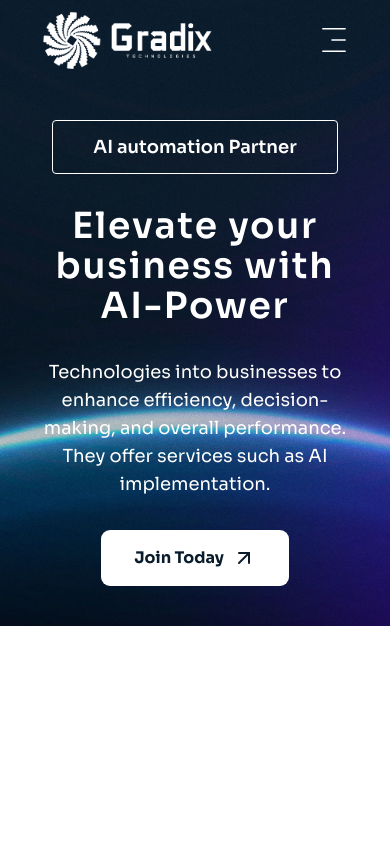
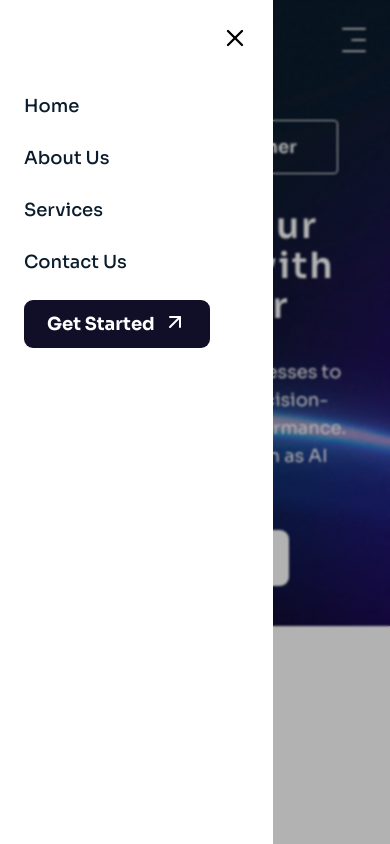
Before and after one commit to Gradix-Tech/gradix-technologies-website, a React (Vite) app: page / in a window 390 px wide. Both pictures are taken after a click on the icon 334 px from the left and 40 px from the top of the page. Built offline with nearby package versions, Linux system fonts and the light colour scheme.

Commit message:
Mobile Response Navbar Added

```diff
--- a/src/Pages/Routes/NavBar.tsx
+++ b/src/Pages/Routes/NavBar.tsx
@@ -1,44 +1,148 @@
-import React, { useInsertionEffect, useState } from 'react';
-import { useNavigate } from 'react-router-dom';
-import Logo from "../../assets/Images/GRADIX_WHITE.png"
-import LogoColor from "../../assets/Images/GRADIX_COLOR.png"
-import { CiMenuFries } from 'react-icons/ci';
-import { ArrowUpRight } from 'lucide-react';
+import React, { useEffect, useState } from "react";
+import { useNavigate } from "react-router-dom";
+import Logo from "../../assets/Images/GRADIX_WHITE.png";
+import LogoColor from "../../assets/Images/GRADIX_COLOR.png";
+import { CiMenuFries } from "react-icons/ci";
+import { ArrowUpRight, X } from "lucide-react";
 
 const NavBar: React.FC = () => {
-
     const navigate = useNavigate();
 
     const [scrolled, setScrolled] = useState(false);
+    const [menuOpen, setMenuOpen] = useState(false);
 
-    useInsertionEffect(() => {
+    useEffect(() => {
         const handleScroll = () => {
-            setScrolled(window.scrollY > 50); // change after 50px
+            setScrolled(window.scrollY > 50);
         };
 
         window.addEventListener("scroll", handleScroll);
         return () => window.removeEventListener("scroll", handleScroll);
     }, []);
 
+    // 🔥 Stop background scroll when menu open
+    useEffect(() => {
+        if (menuOpen) {
+            document.body.style.overflow = "hidden";
+        } else {
+            document.body.style.overflow = "auto";
+        }
+
+        return () => {
+            document.body.style.overflow = "auto";
+        };
+    }, [menuOpen]);
+
+    const handleNavigate = (path: string) => {
+        navigate(path);
+        setMenuOpen(false);
+    };
+
     return (
-        <div className={`w-10/10 fixed ${scrolled && 'shadow-lg'} top-0 left-0 z-50`}>
-            <nav className={`w-10/10 h-20 flex justify-between items-center px-10 ${scrolled ? 'bg-white' : 'bg-transparent'}`}>
-                <img className='h-16 cursor-pointer' onClick={() => {
-                    navigate("/")
-                }} src={scrolled ? LogoColor : Logo} alt="Logo" />
-                <div className={`h-20 justify-center items-center gap-5 hidden lg:flex ${scrolled ? 'text-[#0a1c2c]' : 'text-white'}`}>
-                    <div className='cursor-pointer'>Home</div>
-                    <div className='cursor-pointer'>About Us</div>
-                    <div className='cursor-pointer'>Services</div>
-                    <div className='cursor-pointer'>Contact Us</div>
+        <div className={`w-full fixed ${scrolled && "shadow-lg"} top-0 left-0 z-50`}>
+            <nav
+                className={`w-full h-20 flex justify-between items-center px-5 lg:px-10 ${scrolled ? "bg-white" : "bg-transparent"
+                    }`}
+            >
+                <img
+                    className="h-16 cursor-pointer"
+                    onClick={() => handleNavigate("/")}
+                    src={scrolled ? LogoColor : Logo}
+                    alt="Logo"
+                />
+
+                {/* Desktop Menu */}
+                <div
+                    className={`h-20 justify-center items-center gap-5 hidden lg:flex ${scrolled ? "text-[#0a1c2c]" : "text-white"
+                        }`}
+                >
+                    <div className="cursor-pointer">Home</div>
+                    <div className="cursor-pointer">About Us</div>
+                    <div className="cursor-pointer">Services</div>
+                    <div className="cursor-pointer">Contact Us</div>
                 </div>
-                <div className='hidden lg:block'>
-                    <button id={`${scrolled ? 'bottoneb' : 'bottonet'}`}><strong className='flex gap-2'>Get Started <ArrowUpRight /></strong></button>
+
+                <div className="hidden lg:block">
+                    <button id={`${scrolled ? "bottoneb" : "bottonet"}`}>
+                        <strong className="flex gap-2">
+                            Get Started <ArrowUpRight />
+                        </strong>
+                    </button>
                 </div>
-                <div className='block lg:hidden'>
-                    <CiMenuFries className='w-8 h-8 text-white cursor-pointer' />
+
+                {/* Mobile Menu Icon */}
+                <div className="block lg:hidden">
+                    <CiMenuFries
+                        onClick={() => setMenuOpen(true)}
+                        className={`w-8 h-8 cursor-pointer ${scrolled ? "text-[#0a1c2c]" : "text-white"
+                            }`}
+                    />
                 </div>
             </nav>
+
+            {/* ✅ Mobile Slide Menu */}
+            <div
+                className={`fixed top-0 left-0 w-full h-screen z-999 transition-all duration-300 ${menuOpen ? "visible opacity-100" : "invisible opacity-0"
+                    }`}
+            >
+                <div className="flex w-full h-full">
+                    {/* 70% White Menu */}
+                    <div
+                        className={`w-[70%] h-full bg-white p-6 transform transition-transform duration-300 ${menuOpen ? "translate-x-0" : "-translate-x-full"
+                            }`}
+                    >
+                        {/* Close Button */}
+                        <div className="flex justify-end">
+                            <X
+                                className="w-7 h-7 cursor-pointer text-black"
+                                onClick={() => setMenuOpen(false)}
+                            />
+                        </div>
+
+                        {/* Menu Items */}
+                        <div className="flex flex-col gap-6 mt-10 text-lg font-medium text-[#0a1c2c]">
+                            <div
+                                className="cursor-pointer"
+                                onClick={() => handleNavigate("/")}
+                            >
+                                Home
+                            </div>
+                            <div
+                                className="cursor-pointer"
+                                onClick={() => handleNavigate("/about")}
+                            >
+                                About Us
+                            </div>
+                            <div
+                                className="cursor-pointer"
+                                onClick={() => handleNavigate("/services")}
+                            >
+                                Services
+                            </div>
+                            <div
+                                className="cursor-pointer"
+                                onClick={() => handleNavigate("/contact")}
+                            >
+                                Contact Us
+                            </div>
+
+                            <div>
+                                <button id="bottoneb">
+                                    <strong className="flex gap-2">
+                                        Get Started <ArrowUpRight />
+                                    </strong>
+                                </button>
+                            </div>
+                        </div>
+                    </div>
+
+                    {/* 30% Transparent Dark Overlay */}
+                    <div
+                        onClick={() => setMenuOpen(false)}
+                        className="w-[30%] h-full bg-black/30 backdrop-blur-[1px]"
+                    ></div>
+                </div>
+            </div>
         </div>
     );
 };
```
